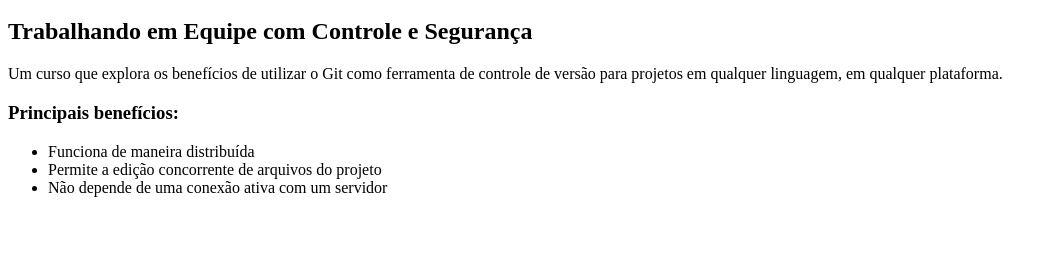
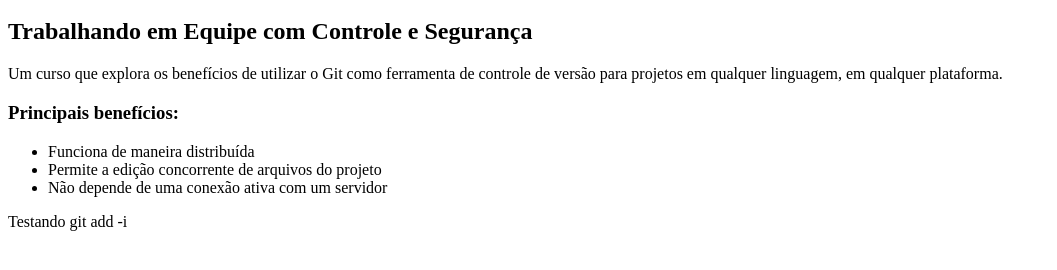
Before and after one commit to joabmartins/curso-git, a plain HTML site: page index.html in a window 1280 px wide. Shown: the part 48-318 px from the top of the page, without its empty margins (0-1057 px from the left). Drawn offline with Linux system fonts and the light colour scheme.

Commit message:
Usando add -i

```diff
--- a/index.html
+++ b/index.html
@@ -13,5 +13,7 @@
             <li>Permite a edição concorrente de arquivos do projeto</li>
             <li>Não depende de uma conexão ativa com um servidor</li>
         </ul>
+
+        <p>Testando git add -i</p>
     </body>
 </html>
```
